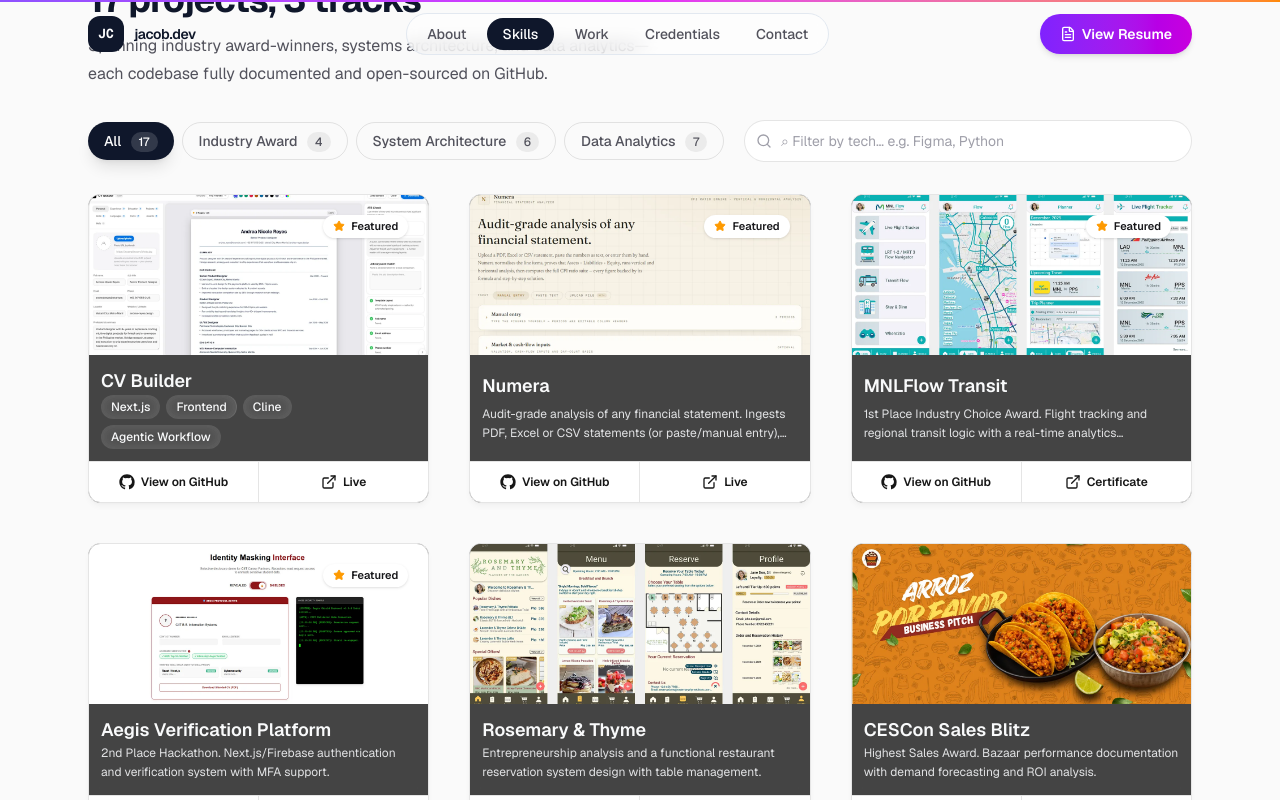
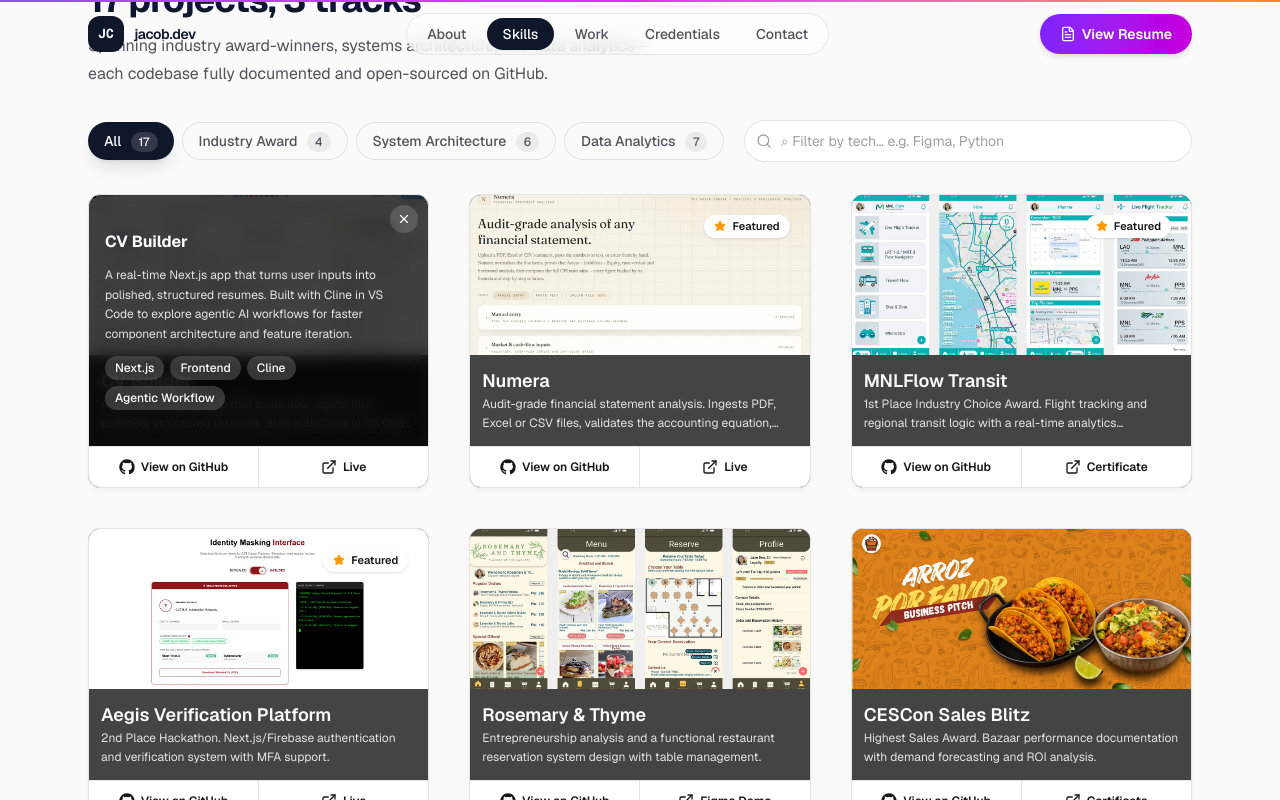
Before and after one commit to jacobconradquendangan-portfolio/portfolio-website-v2, a Next.js app: page / in a window 1280 px wide. Both pictures are taken after a click on the element 258 px from the left and 3104 px from the top of the page. Shown: the part 2704-3504 px from the top of the page. Built offline with nearby package versions, Linux system fonts and the light colour scheme.

Commit message:
Update ClickCard component for improved detail display and refine project descriptions

```diff
--- a/src/components/ClickCard.tsx
+++ b/src/components/ClickCard.tsx
@@ -3,7 +3,7 @@
 import { useState } from "react";
 import Image from "next/image";
 import { motion, AnimatePresence } from "framer-motion";
-import { ExternalLink, Star } from "lucide-react";
+import { ExternalLink, Star, X } from "lucide-react";
 import { GithubIcon } from "./icons";
 import type { Project } from "@/data/portfolio";
 
@@ -20,7 +20,7 @@
   onPdf: (src: string) => void;
   onImage: (src: string) => void;
 }) {
-  const [showTags, setShowTags] = useState(false);
+  const [showDetails, setShowDetails] = useState(false);
 
   const handleSecondary = () => {
     if (!project.live) return;
@@ -52,9 +52,9 @@
       transition={{ duration: 0.3 }}
       className="group relative mx-auto flex h-full w-full max-w-none flex-col overflow-hidden rounded-xl border border-neutral-200 bg-neutral-900/80 backdrop-blur-sm text-gray-50 shadow-md shadow-black/[.04] transition-shadow duration-300 hover:shadow-lg hover:shadow-black/10 dark:shadow-black/20 dark:hover:shadow-black/30 md:max-w-[352px]"
     >
-      <div className="before:duration-700 relative z-10 flex h-full flex-col justify-between before:absolute before:-left-4 before:-top-12 before:h-28 before:w-28 before:rounded-full before:border-8 before:border-white/20 before:bg-transparent before:blur-none group-hover:before:left-44 group-hover:before:top-28 group-hover:before:scale-125 group-hover:before:blur">
+      <div className="relative flex flex-1 flex-col overflow-hidden">
         {project.image && (
-          <div className="relative h-40 w-full overflow-hidden">
+          <div className="relative h-40 w-full shrink-0 overflow-hidden">
             <Image
               src={project.image}
               alt={project.title}
@@ -69,45 +69,55 @@
             )}
           </div>
         )}
+
         <div
           className="flex flex-1 cursor-pointer flex-col justify-evenly p-3"
-          onClick={() => setShowTags(!showTags)}
+          onClick={() => setShowDetails(true)}
         >
           <span className="text-lg font-semibold">{project.title}</span>
-          <AnimatePresence mode="wait">
-            {showTags ? (
+          <p className="line-clamp-2 text-xs leading-relaxed text-gray-100/90">
+            {project.description}
+          </p>
+        </div>
+
+        <AnimatePresence>
+          {showDetails && (
             <motion.div
-                key="tags"
-                initial={{ opacity: 0, y: 8 }}
-                animate={{ opacity: 1, y: 0 }}
-                exit={{ opacity: 0, y: -8 }}
-                transition={{ duration: 0.2 }}
-                className="flex flex-wrap gap-1.5"
+              initial={{ opacity: 0, scale: 1.04, y: 12 }}
+              animate={{ opacity: 1, scale: 1, y: 0 }}
+              exit={{ opacity: 0, scale: 1.04, y: 12 }}
+              transition={{ duration: 0.3, ease: [0.22, 1, 0.36, 1] }}
+              className="absolute inset-0 z-30 flex flex-col justify-center gap-3 bg-black/75 p-4 backdrop-blur-sm"
+              onClick={(e) => e.stopPropagation()}
             >
+              <button
+                type="button"
+                onClick={() => setShowDetails(false)}
+                aria-label="Close"
+                className="absolute right-2.5 top-2.5 grid h-7 w-7 place-items-center rounded-full bg-white/15 text-white transition hover:bg-white/30"
+              >
+                <X className="h-3.5 w-3.5" />
+              </button>
+
+              <h3 className="pr-7 text-base font-bold text-white">{project.title}</h3>
+              <p className="text-xs leading-relaxed text-gray-100/90">{project.description}</p>
+
+              <div className="flex flex-wrap gap-1.5">
                 {project.tags.map((t) => (
                   <span
                     key={t}
-                    className="rounded-full bg-white/20 px-2.5 py-1 text-xs font-medium backdrop-blur-sm"
+                    className="rounded-full bg-white/20 px-2.5 py-1 text-xs font-medium text-white backdrop-blur-sm"
                   >
                     {t}
                   </span>
                 ))}
+              </div>
             </motion.div>
-            ) : (
-              <motion.p
-                key="desc"
-                initial={{ opacity: 0, y: 8 }}
-                animate={{ opacity: 1, y: 0 }}
-                exit={{ opacity: 0, y: -8 }}
-                transition={{ duration: 0.2 }}
-                className="line-clamp-2 text-xs leading-relaxed text-gray-100/90"
-              >
-                {project.description}
-              </motion.p>
           )}
         </AnimatePresence>
       </div>
-        <div className="z-10 flex w-full flex-row justify-between divide-x divide-neutral-200 border-t border-neutral-200">
+
+      <div className="z-40 flex w-full flex-row justify-between divide-x divide-neutral-200 border-t border-neutral-200">
         <a
           href={project.github}
           target="_blank"
@@ -139,7 +149,6 @@
           </button>
         )}
       </div>
-      </div>
     </motion.article>
   );
 }
--- a/src/data/portfolio.ts
+++ b/src/data/portfolio.ts
@@ -94,7 +94,7 @@
   {
     title: "CV Builder",
     description:
-      "A real-time Next.js application that transforms user inputs into polished, structured resumes. Engineered using Cline in VS Code to explore modern agentic workflows — leveraging autonomous AI to accelerate component architecture, state management, and rapid feature iteration.",
+      "A real-time Next.js app that turns user inputs into polished, structured resumes. Built with Cline in VS Code to explore agentic AI workflows for faster component architecture and feature iteration.",
     tags: ["Next.js", "Frontend", "Cline", "Agentic Workflow"],
     github: "https://github.com/jacobconradquendangan-portfolio/CV-Builder",
     live: "https://cv-builder-eight-tan.vercel.app/",
@@ -107,7 +107,7 @@
   {
     title: "Numera",
     description:
-      "Audit-grade analysis of any financial statement. Ingests PDF, Excel or CSV statements (or paste/manual entry), validates Assets = Liabilities + Equity, runs vertical and horizontal analysis, then computes the full CFI ratio suite — every figure backed by its formula and step-by-step solution.",
+      "Audit-grade financial statement analysis. Ingests PDF, Excel or CSV files, validates the accounting equation, runs vertical and horizontal analysis, and computes the full CFI ratio suite — every figure backed by its formula and step-by-step solution.",
     tags: ["Next.js", "TypeScript", "Recharts", "PDF/Excel Parsing", "Financial Analysis"],
     github: "https://github.com/jacobconradquendangan-portfolio/Numera",
     live: "https://numera-black.vercel.app/",
```
Lines whose indentation alone changed are shown as unchanged.
